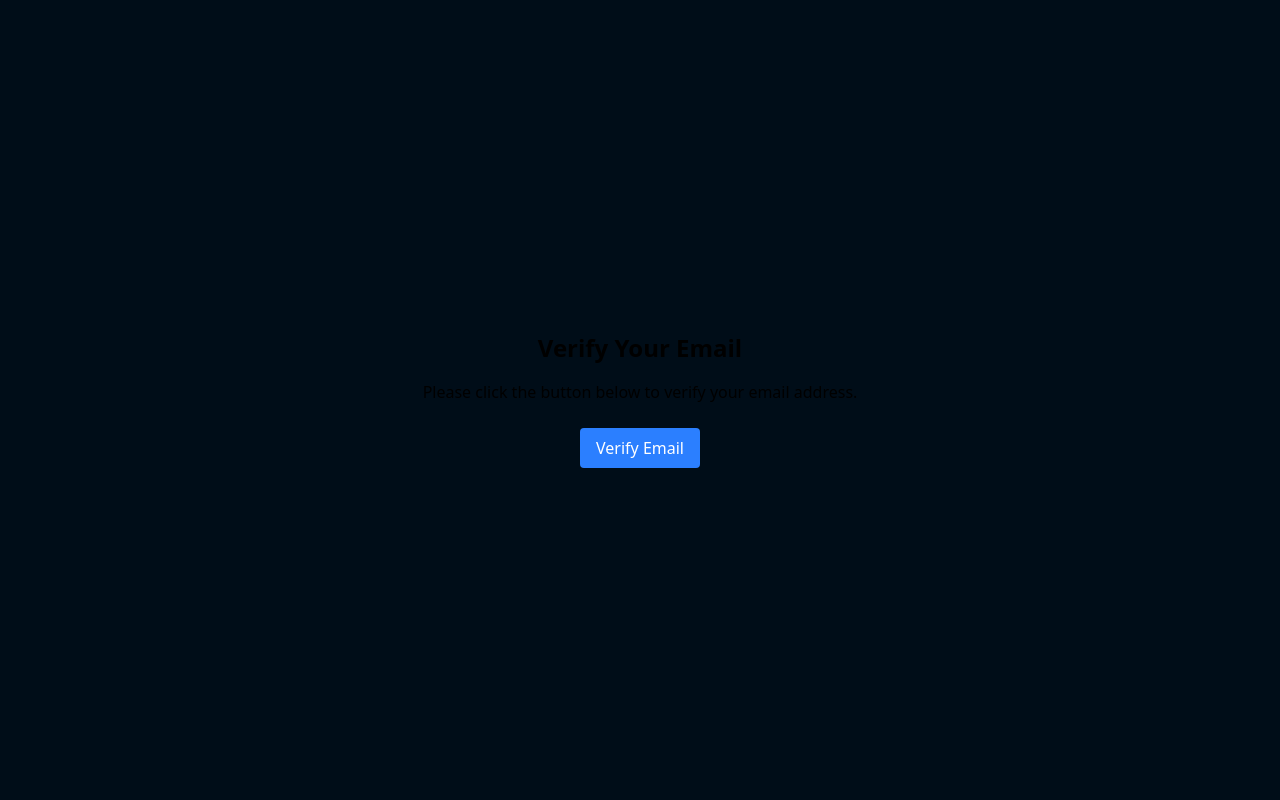
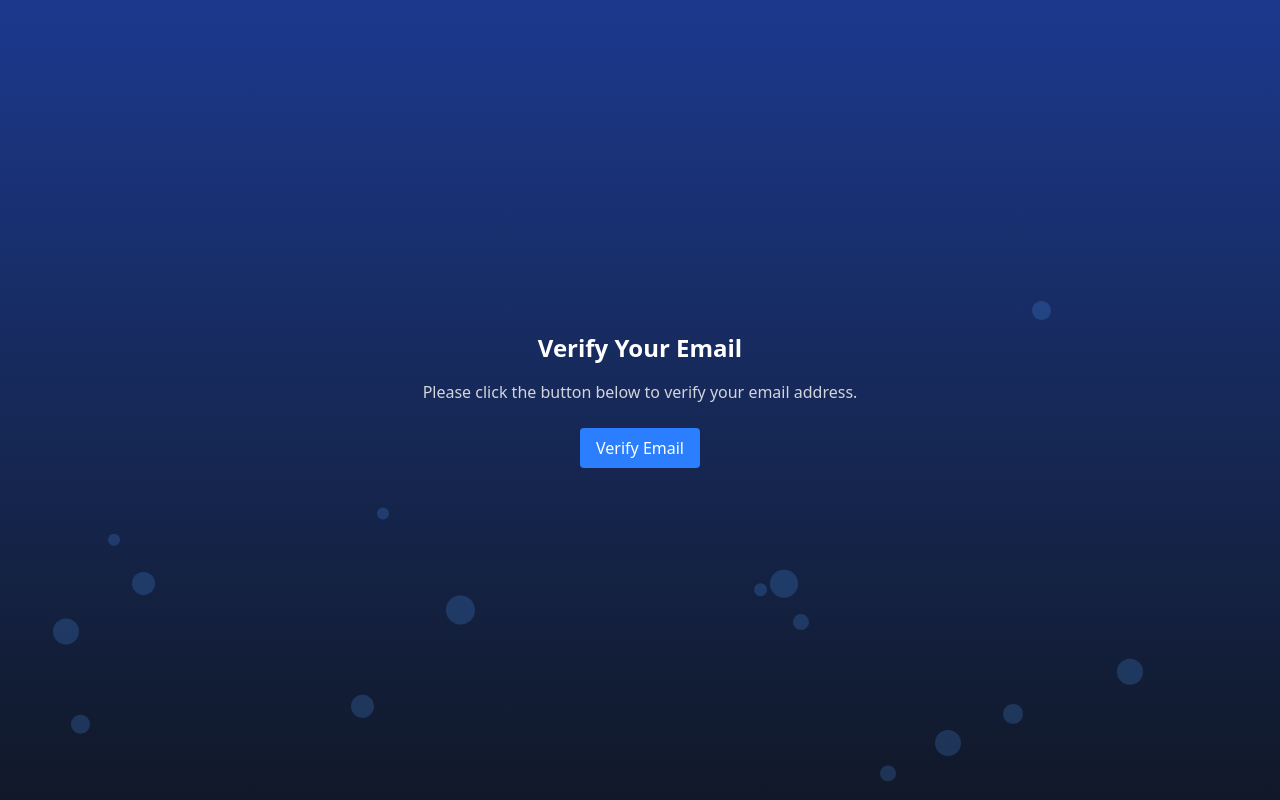
Before and after one commit to kamohelomokhethi137/iwb, a React (Vite) app: page /auth/verify-email in a window 1280 px wide. Built offline with nearby package versions, Linux system fonts and the light colour scheme.

Commit message:
added animation

```diff
--- a/src/components/VerificationAccount.jsx
+++ b/src/components/VerificationAccount.jsx
@@ -4,6 +4,7 @@ import axios from 'axios';
 import { useSnackbar } from 'notistack';
 import { FaEnvelope, FaExclamationTriangle } from 'react-icons/fa';
 import { baseUrl } from '../utils/service';
+import { motion } from 'framer-motion';
 
 const VerificationAccount = () => {
   const navigate = useNavigate();
@@ -11,6 +12,16 @@ const VerificationAccount = () => {
   const [loading, setLoading] = useState(false);
   const [error, setError] = useState(null);
   const { enqueueSnackbar } = useSnackbar();
+
+  // Generate random bubbles for the background
+  const bubbles = Array.from({ length: 15 }).map((_, i) => ({
+    id: i,
+    size: Math.random() * 20 + 10,
+    left: Math.random() * 100,
+    delay: Math.random() * 5,
+    duration: Math.random() * 10 + 10,
+    opacity: Math.random() * 0.5 + 0.2
+  }));
 
   const emailToken = searchParams.get('emailToken');
   const email = searchParams.get('email');
@@ -121,37 +132,103 @@ const VerificationAccount = () => {
 
   if (loading) {
     return (
-      <div className="flex justify-center items-center h-screen">
-        <div className="animate-spin rounded-full h-32 w-32 border-b-4 border-blue-500"></div>
+      <div className="flex justify-center items-center h-screen bg-gradient-to-b from-blue-900 to-gray-900 relative overflow-hidden">
+        {bubbles.map((bubble) => (
+          <motion.div
+            key={bubble.id}
+            className="absolute rounded-full bg-blue-400 opacity-20"
+            style={{
+              width: bubble.size,
+              height: bubble.size,
+              left: `${bubble.left}%`,
+              bottom: -bubble.size,
+            }}
+            initial={{ y: 0 }}
+            animate={{ y: -1000 }}
+            transition={{
+              duration: bubble.duration,
+              delay: bubble.delay,
+              repeat: Infinity,
+              ease: "linear"
+            }}
+          />
+        ))}
+        <div className="animate-spin rounded-full h-32 w-32 border-b-4 border-blue-500 z-10"></div>
       </div>
     );
   }
 
   if (error) {
     return (
-      <div className="flex flex-col justify-center items-center h-screen text-center">
+      <div className="flex flex-col justify-center items-center h-screen text-center bg-gradient-to-b from-blue-900 to-gray-900 relative overflow-hidden">
+        {bubbles.map((bubble) => (
+          <motion.div
+            key={bubble.id}
+            className="absolute rounded-full bg-blue-400 opacity-20"
+            style={{
+              width: bubble.size,
+              height: bubble.size,
+              left: `${bubble.left}%`,
+              bottom: -bubble.size,
+            }}
+            initial={{ y: 0 }}
+            animate={{ y: -1000 }}
+            transition={{
+              duration: bubble.duration,
+              delay: bubble.delay,
+              repeat: Infinity,
+              ease: "linear"
+            }}
+          />
+        ))}
+        <div className="z-10">
           <h1 className="text-2xl font-bold text-red-500">Verification Failed</h1>
-        <p className="mt-4 text-lg">{error}</p>
+          <p className="mt-4 text-lg text-white">{error}</p>
           <button
             onClick={() => navigate('/login')}
-          className="mt-6 bg-blue-500 text-white py-2 px-4 rounded"
+            className="mt-6 bg-blue-500 hover:bg-blue-600 text-white py-2 px-4 rounded transition-colors"
           >
             Go to Login
           </button>
+        </div>
       </div>
     );
   }
 
   return (
-    <div className="flex flex-col justify-center items-center h-screen text-center">
-      <h1 className="text-2xl font-bold">Verify Your Email</h1>
-      <p className="mt-4">Please click the button below to verify your email address.</p>
+    <div className="flex flex-col justify-center items-center h-screen text-center bg-gradient-to-b from-blue-900 to-gray-900 relative overflow-hidden">
+      {/* Animated bubbles */}
+      {bubbles.map((bubble) => (
+        <motion.div
+          key={bubble.id}
+          className="absolute rounded-full bg-blue-400 opacity-20"
+          style={{
+            width: bubble.size,
+            height: bubble.size,
+            left: `${bubble.left}%`,
+            bottom: -bubble.size,
+          }}
+          initial={{ y: 0 }}
+          animate={{ y: -1000 }}
+          transition={{
+            duration: bubble.duration,
+            delay: bubble.delay,
+            repeat: Infinity,
+            ease: "linear"
+          }}
+        />
+      ))}
+
+      <div className="z-10">
+        <h1 className="text-2xl font-bold text-white">Verify Your Email</h1>
+        <p className="mt-4 text-gray-300">Please click the button below to verify your email address.</p>
         <button
           onClick={handleEmailVerification}
-        className="mt-6 bg-blue-500 text-white py-2 px-4 rounded"
+          className="mt-6 bg-blue-500 hover:bg-blue-600 text-white py-2 px-4 rounded transition-colors"
         >
           Verify Email
         </button>
+      </div>
     </div>
   );
 };
```
Lines whose indentation alone changed are shown as unchanged.
